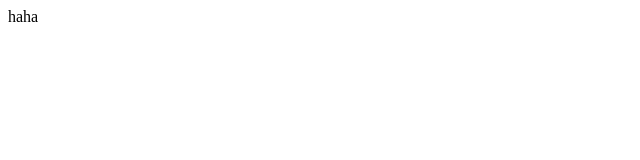
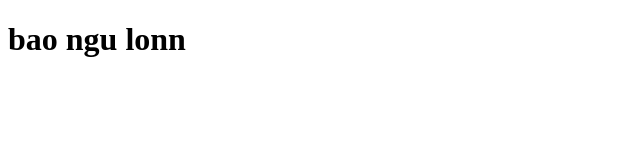
Before and after one commit to dophuocthuan2799/cntt17, a plain HTML site: page index.html in a window 1280 px wide. Shown: the whole page, without its empty margins (0-640 px from the left). Drawn offline with Linux system fonts and the light colour scheme.

```diff
--- a/index.html
+++ b/index.html
@@ -6,6 +6,6 @@
     <title>Document</title>
 </head>
 <body>
-    haha
+    <h1>bao ngu lonn</h1>
 </body>
 </html>
```
